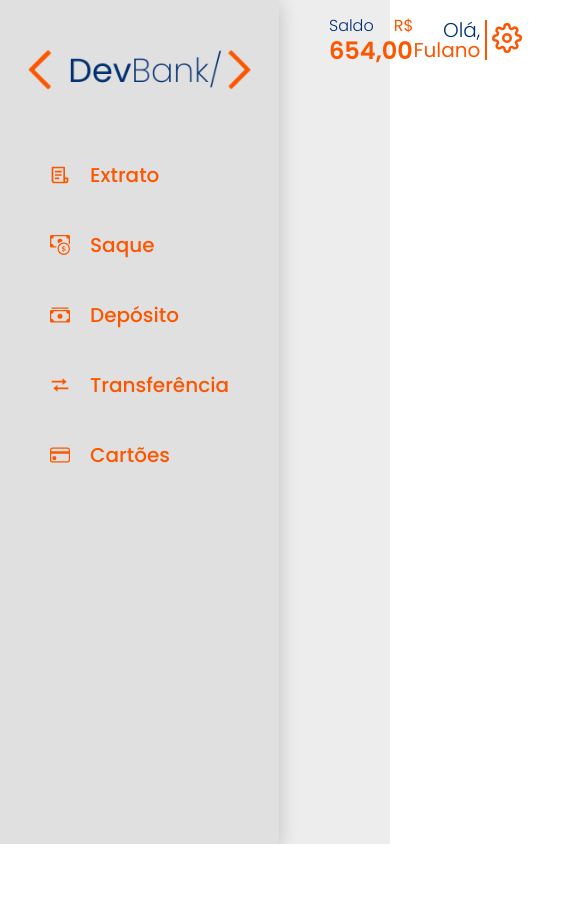
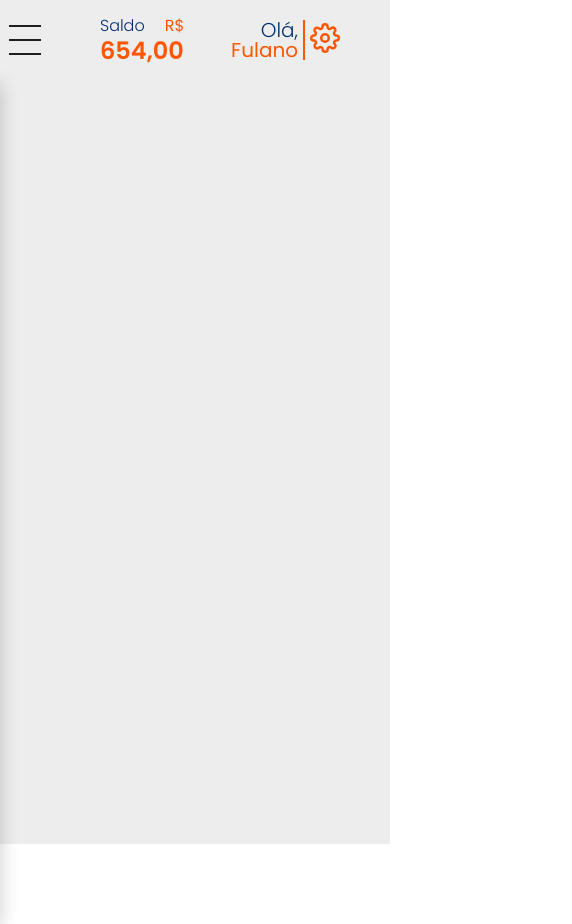
Before and after one commit to iury-assuncao/dev-bank, a React (Create React App) app: page /dashboard in a window 390 px wide. Shown: the whole page, 572 px wide, since content can reach past the window. Before the commit the page ends 844 px from the top, so only its background shows below. Built offline with nearby package versions, Linux system fonts and the light colour scheme.

Commit message:
menu lateral responsivo

```diff
--- a/src/components/Deposito/deposito.css
+++ b/src/components/Deposito/deposito.css
@@ -11,7 +11,7 @@
     align-items: center;
     background-color: var(--gray);
     border-radius: 30px;
-    box-shadow: -0.5em 0.5em 0.5em #9d9c9c ;
+    box-shadow: 0px 8px 18px rgba(0, 0, 0, 0.2);
     display: flex;
     flex-direction: column;
     height: 200px;
@@ -49,12 +49,13 @@
     border-radius: 15px;
     color: var(--white);
     cursor: pointer;
-    font-weight: bold;
+    font-weight: 300;
     padding: 1em;
     position: absolute;
     top: 10em;
     transition: all 0.2s;
     width: 100px;
+    font-family: 'Poppins';
 }
 
 .deposit__button:hover{
--- a/src/components/Header/index.jsx
+++ b/src/components/Header/index.jsx
@@ -1,15 +1,17 @@
 import './header.css';
+
 import { FiSettings } from "react-icons/fi";
 import { MdOutlineExitToApp } from "react-icons/md";
 import { FaUserEdit } from "react-icons/fa";
 import { Link } from "react-router-dom";
 
 
+const Header = () => {
 
-const Header = () => {
 
     return(
         <header>
+
             <div>
                 <span className="balance">Saldo</span>
                 <span className="balance__rs">R$</span>
--- a/src/components/Menu/index.jsx
+++ b/src/components/Menu/index.jsx
@@ -1,6 +1,6 @@
 import { Link } from "react-router-dom"
 import logo from "../../img/devBank-logo.png"
-
+import { useState } from "react"
 import { RiFileList3Line } from 'react-icons/ri'
 import { BiTransfer } from 'react-icons/bi'
 import { BsCashCoin, BsCashStack, BsCreditCard } from 'react-icons/bs'
@@ -8,8 +8,19 @@ import { BsCashCoin, BsCashStack, BsCreditCard } from 'react-icons/bs'
 import "./menu.css"
 
 const Menu = () => {
+    const [active, setActive] = useState(false);
+    const toggleMode = () => {
+        setActive(!active);
+    }
+
     return (
-        <div className="menu__container">
+        <div className="nav__content">
+           <div className={active ? 'mobile__menu active' : 'mobile__menu'} onClick={toggleMode}>
+                <div className="line1"></div>
+                <div className="line2"></div>
+                <div className="line3"></div>
+            </div>
+            <div className={active ? 'menu__container active' : 'menu__container'} onClick={toggleMode}>
                 <img src={logo} className="menu__logo" alt="Logo DevBank" />
 
                 <nav className="menu">
@@ -35,6 +46,8 @@ const Menu = () => {
                     </Link>
                 </nav>
             </div>
+        </div>
+
     )
 }
 
--- a/src/components/Menu/menu.css
+++ b/src/components/Menu/menu.css
@@ -1,3 +1,20 @@
+
+
+.mobile__menu{
+    cursor: pointer;
+    display:none;
+
+}
+
+.mobile__menu div{
+    width: 32px;
+    height: 2px;
+    background: rgb(31, 31, 31);
+    margin: 6px;
+    transition: 0.3s;
+
+}
+
 .menu__container {
     display: flex;
     width: 300px;
@@ -51,3 +68,45 @@
 .menu__link:hover .menu__span {
     color: #003070;
 }
+
+@media (max-width:768px){
+    body{
+
+        overflow-x: hidden;
+    }
+
+    .nav__content{
+        width: 5rem;
+
+    }
+    .menu__container{
+        transform: translateX(-100%);
+        transition: transform 0.3s ease-in;
+    }
+
+    .menu__container.active{
+        transform: translateX(0);
+        z-index: 2;
+    }
+
+    .mobile__menu{
+        display: flex;
+        flex-direction: column;
+        justify-content: center;
+        align-items: center;
+        height: 8rem;
+        width: 5rem;
+
+    }
+
+    .mobile__menu.active .line1{
+        transform: rotate(-45deg) translate(-10px, 9px);
+    }
+    .mobile__menu.active .line2{
+        opacity: 0;
+
+    }
+    .mobile__menu.active .line3{
+        transform: rotate(45deg) translate(-10px, -10px);
+    }
+}
--- a/src/components/Saque/saque.css
+++ b/src/components/Saque/saque.css
@@ -3,27 +3,27 @@
     display: flex;
     flex-direction: column;
     justify-content: center;
-    height: 70%;
-    width: 100%;
+    margin-top: 12rem;
 }
 
 .withdraw{
     align-items: center;
     background-color: var(--gray);
     border-radius: 30px;
-    box-shadow: -0.5em 0.5em 0.5em #9d9c9c ;
+    box-shadow: 0px 8px 18px rgba(0, 0, 0, 0.2);
     display: flex;
     flex-direction: column;
-    height: 200px;
-    padding: 8em;
-    position: absolute;
-    width: 400px;
+    width: 40rem;
+    gap:3rem;
+    padding: 4rem 0;
+
+
 }
 
 .withdraw__text{
     color: var(--orange);
     font-size: 2em;
-    position: absolute;
+
     top: 1em;
 }
 
@@ -36,7 +36,7 @@
     font-size: 2em;
     font-weight: bold;
     outline: none;
-    position: absolute;
+
     top: 3.5em;
 }
 .withdraw__input::placeholder{
@@ -49,12 +49,13 @@
     border-radius: 15px;
     color: var(--white);
     cursor: pointer;
-    font-weight: bold;
+    font-weight: 300;
     padding: 1em;
-    position: absolute;
+
     top: 10em;
     transition: all 0.2s;
     width: 100px;
+    font-family: 'Poppins';
 }
 
 .withdraw__button:hover{
--- a/src/pages/Dashboard/dashboard.css
+++ b/src/pages/Dashboard/dashboard.css
@@ -7,4 +7,8 @@
 
 .content{
     width: 100%;
+    display: flex;
+    flex-direction: column;
+    align-items: center;
+
 }
```
Also changed, not shown: src/components/Header/header.css (line endings or trailing spaces). Lines whose indentation alone changed are shown as unchanged.
